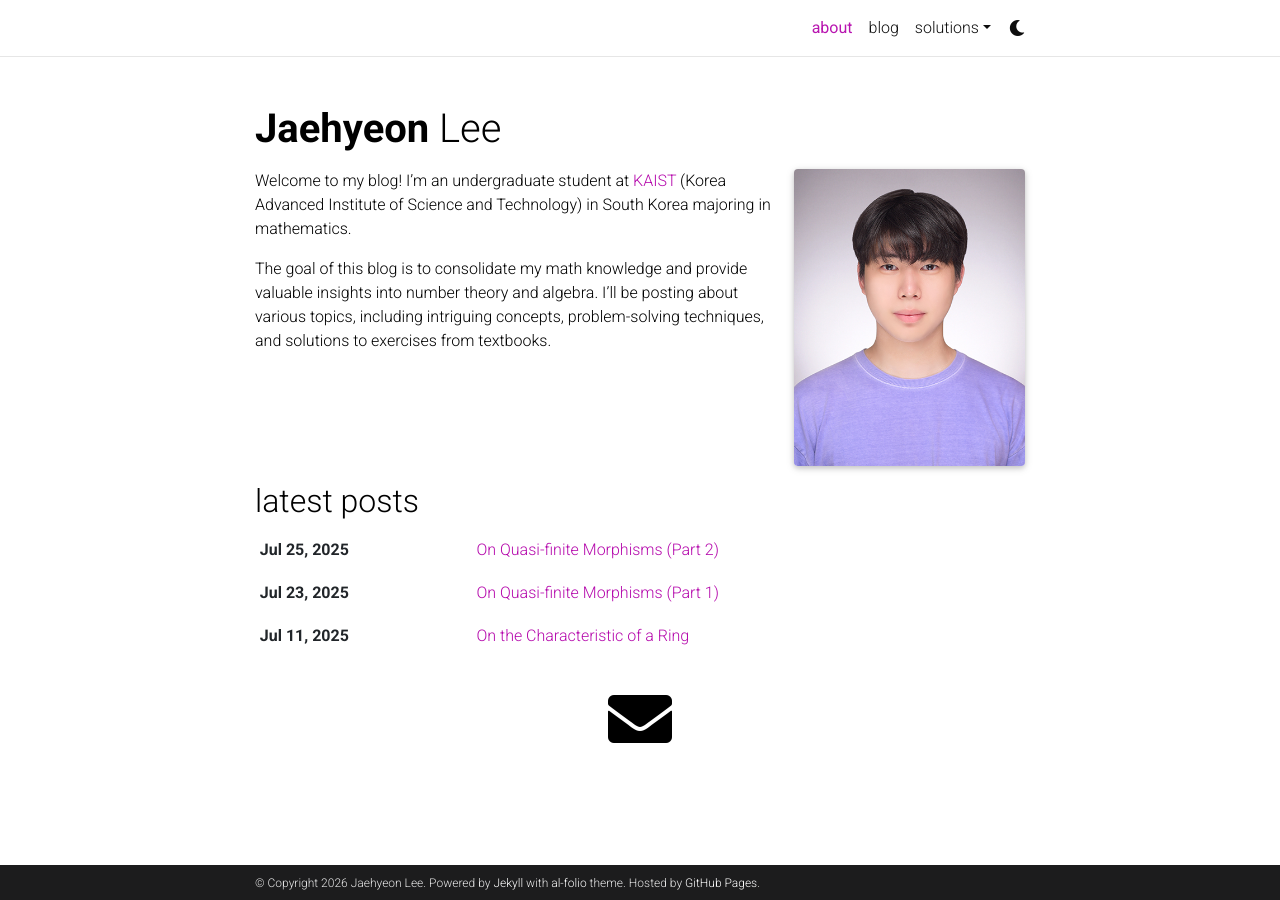
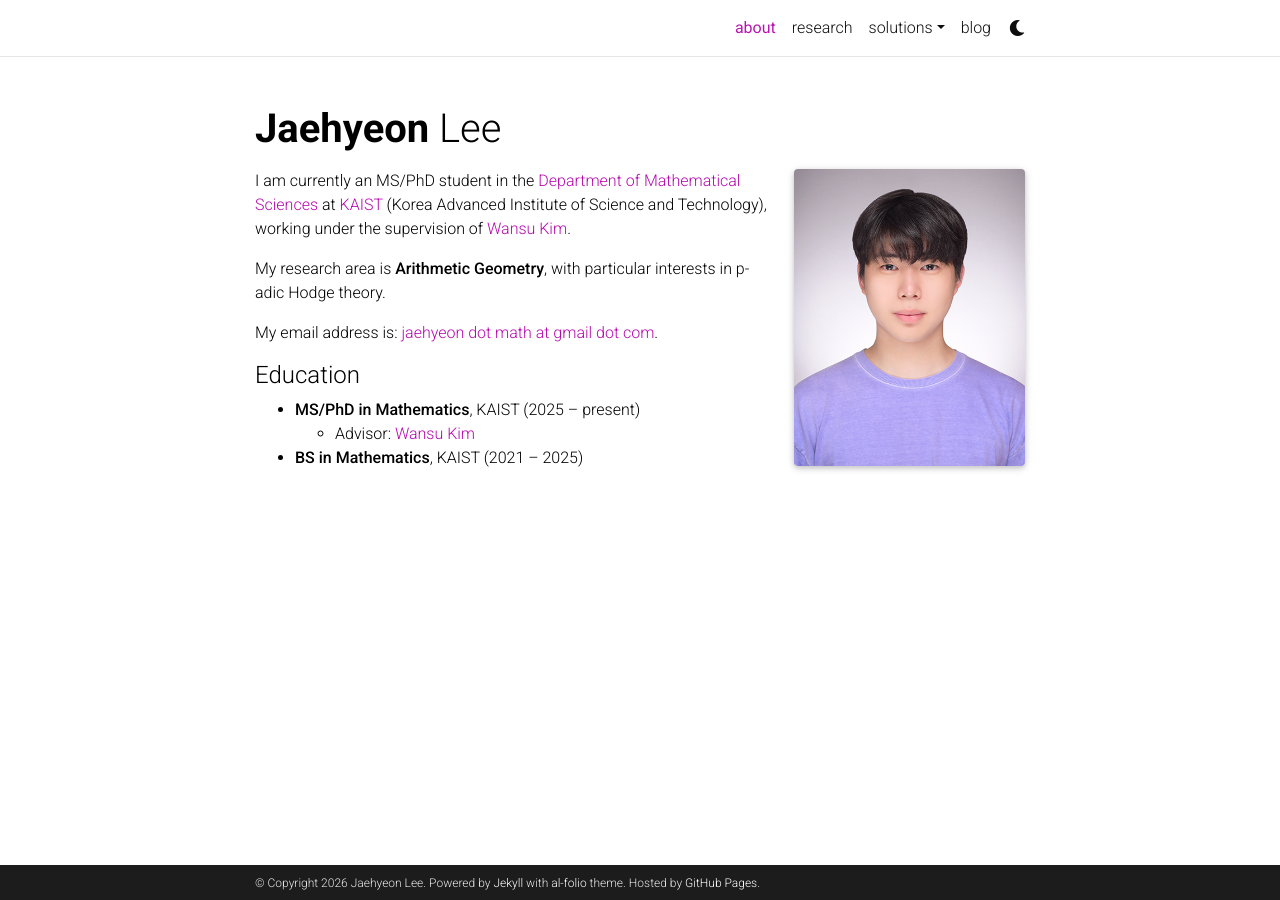
Before and after one commit to ijhlee0511/ijhlee0511.github.io, a Jekyll site: the page built from _pages/about.md, in a window 1280 px wide. Built offline with Jekyll 4.4.1, drawn with Linux system fonts in a browser that asks for light colours; full-size pictures stand in for the smaller copies a plugin makes; some web fonts are replaced; comment, search, counter and statistics services are not loaded; a style sheet for code colours, icons or effects is not loaded.

Commit message:
Graduate Update

```diff
--- a/_config.yml
+++ b/_config.yml
@@ -6,7 +6,7 @@ title: blank # the website title (if blank, full name will be used instead)
 first_name: Jaehyeon
 middle_name:
 last_name: Lee
-email: ijhlee0511@kaist.ac.kr
+email: jaehyeon.math@gmail.com
 description: > # the ">" symbol means to ignore newlines until "footer_text:"
   A simple, whitespace theme for academics. Based on [*folio](https://github.com/bogoli/-folio) design.
 footer_text: >
--- a/_includes/header.html
+++ b/_includes/header.html
@@ -51,17 +51,6 @@
                   {%- endif -%}
                 </a>
               </li>
-              {% if site.blog_nav_title %}
-              <!-- Blog -->
-              <li class="nav-item {% if page.url contains 'blog' %}active{% endif %}">
-                <a class="nav-link" href="{{ '/blog/' | relative_url }}">{{ site.blog_nav_title }}
-                  {%- if page.url contains 'blog' -%}
-                  <span class="sr-only">(current)</span>
-                  {%- endif -%}
-                </a>
-              </li>
-              {%- endif %}
-
               <!-- Other pages -->
               {%- assign sorted_pages = site.pages | sort: "nav_order" -%}
               {%- for p in sorted_pages -%}
@@ -94,6 +83,18 @@
               {%- endif -%}
               {%- endif -%}
               {% endfor -%}
+
+              {% if site.blog_nav_title %}
+              <!-- Blog -->
+              <li class="nav-item {% if page.url contains 'blog' %}active{% endif %}">
+                <a class="nav-link" href="{{ '/blog/' | relative_url }}">{{ site.blog_nav_title }}
+                  {%- if page.url contains 'blog' -%}
+                  <span class="sr-only">(current)</span>
+                  {%- endif -%}
+                </a>
+              </li>
+              {%- endif %}
+
               {%- if site.enable_darkmode %}
 
               <!-- Toogle theme mode -->
--- a/_pages/about.md
+++ b/_pages/about.md
@@ -10,11 +10,18 @@ profile:
   image_circular: false # crops the image to make it circular
 
 news: false  # includes a list of news items
-latest_posts: true  # includes a list of the newest posts
+latest_posts: false  # includes a list of the newest posts
 selected_papers: false # includes a list of papers marked as "selected={true}"
-social: true  # includes social icons at the bottom of the page
+social: false  # includes social icons at the bottom of the page
 ---
-Welcome to my blog! I'm an undergraduate student at [KAIST](https://www.kaist.ac.kr/kr/) (Korea Advanced Institute of Science and Technology) in South Korea
-majoring in mathematics.
+I am currently an MS/PhD student in the [Department of Mathematical Sciences](https://mathsci.kaist.ac.kr/) at [KAIST](https://www.kaist.ac.kr/kr/) (Korea Advanced Institute of Science and Technology), working under the supervision of [Wansu Kim](https://sites.google.com/site/wansukimmaths/).
 
-The goal of this blog is to consolidate my math knowledge and provide valuable insights into number theory and algebra. I'll be posting about various topics, including intriguing concepts, problem-solving techniques, and solutions to exercises from textbooks.
+My research area is **Arithmetic Geometry**, with particular interests in p-adic Hodge theory.
+
+My email address is: [jaehyeon dot math at gmail dot com](mailto:jaehyeon.math@gmail.com).
+
+
+#### Education
+- **MS/PhD in Mathematics**, KAIST (2025 – present)
+  - Advisor: [Wansu Kim](https://sites.google.com/site/wansukimmaths/)
+- **BS in Mathematics**, KAIST (2021 – 2025)
--- a/blog/index.html
+++ b/blog/index.html
@@ -39,6 +39,10 @@ pagination:
     </ul>
   </div>
   {% endif %}
+
+  <div style="background-color: #fff3cd; border: 1px solid #ffc107; border-radius: 6px; padding: 12px 16px; margin-bottom: 1.5rem; font-size: 0.9rem; color: #856404;">
+    <strong>&#9888; Note:</strong> These posts were originally written as personal study notes for my own reference. They may contain errors or inaccuracies — please read with appropriate skepticism.
+  </div>
 
   <ul class="post-list">
     {% for post in paginator.posts %}
```
Also changed, not shown: _pages/AtiyahMcdonald.md (+1 -1 lines), _pages/research.md (added, +17 -0 lines).
